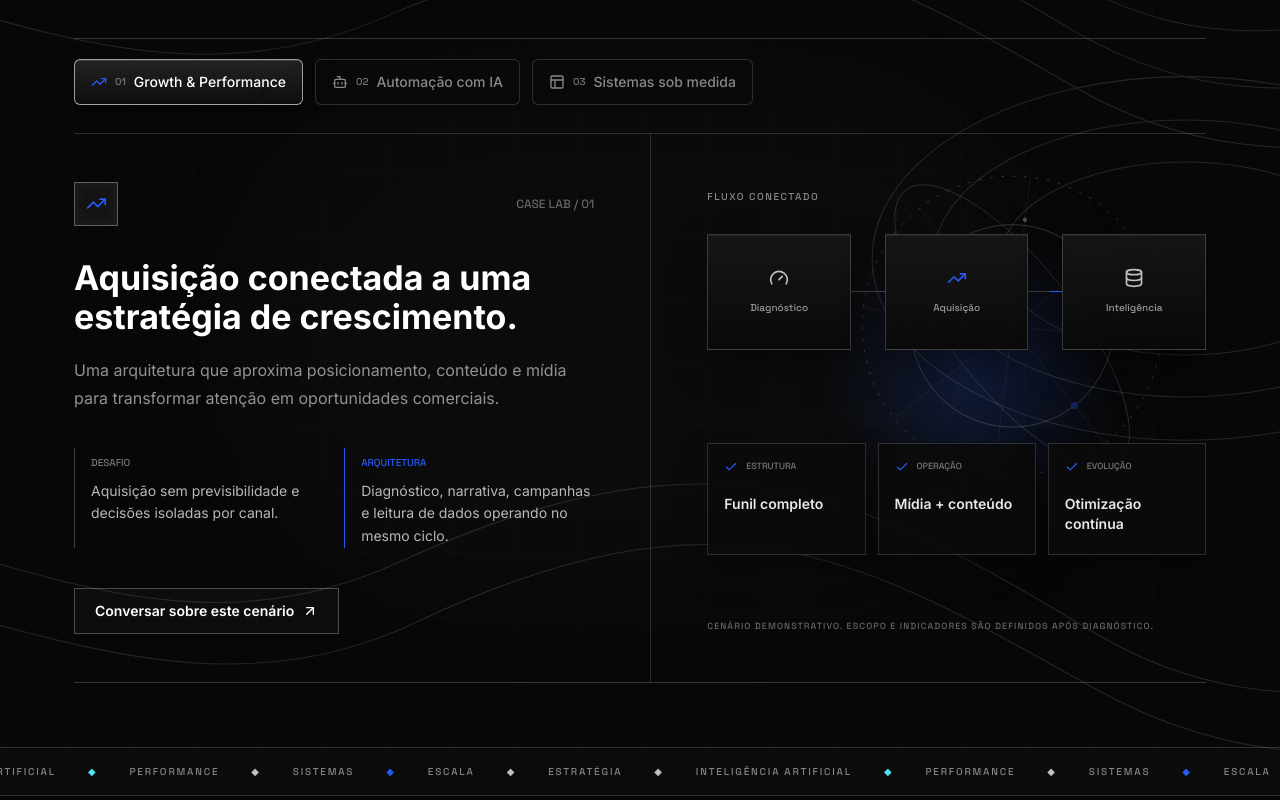
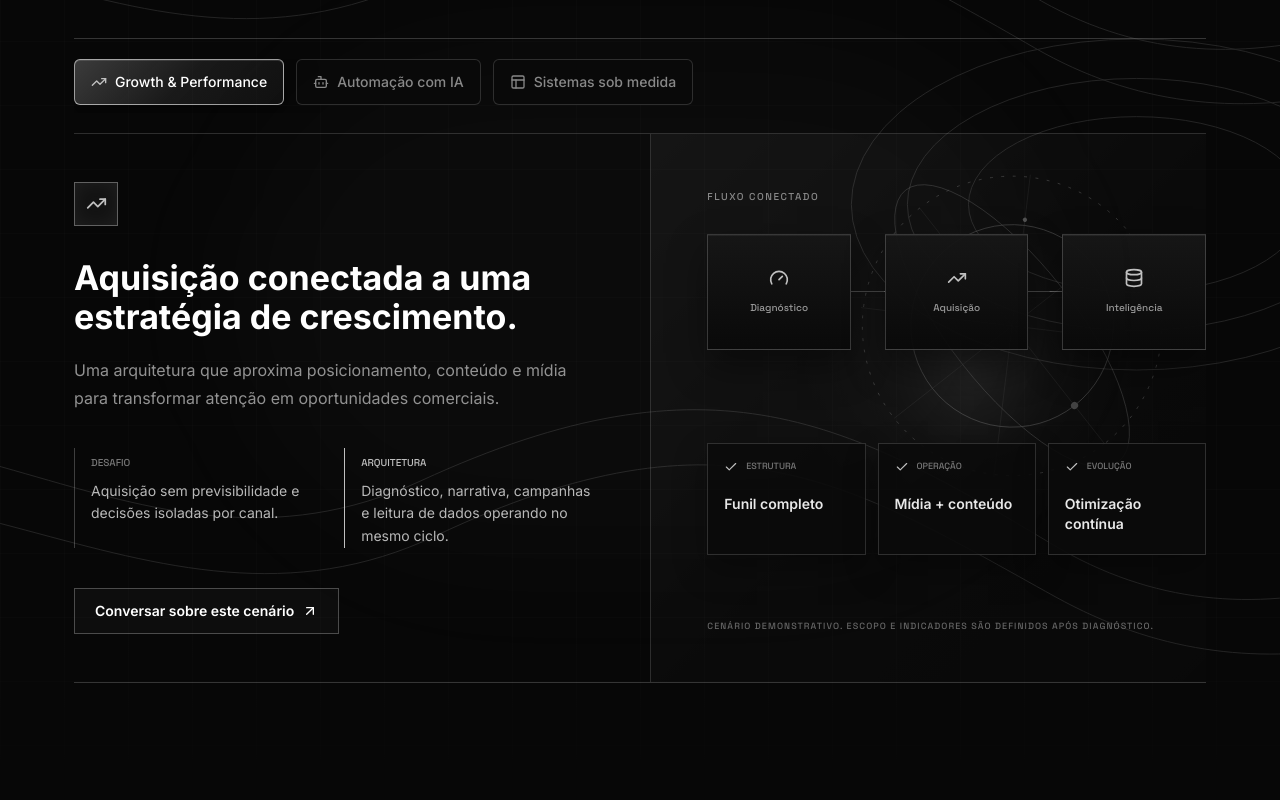
Before and after one commit to j-victor29/SITE-CRK-NEXUS, a React (Vite) app in the folder app/: page / in a window 1280 px wide. Shown: the part 5200-6000 px from the top of the page. Built offline with nearby package versions, Linux system fonts and the light colour scheme; no server answers.

Commit message:
fix: update ignoreDeprecations version in tsconfig

```diff
--- a/app/src/sections/CasesSection.tsx
+++ b/app/src/sections/CasesSection.tsx
@@ -15,13 +15,13 @@ import { whatsappUrl } from '../lib/whatsapp';
 
 interface CaseStudy {
   id: string;
-  index: string;
   tab: string;
   title: string;
   description: string;
   challenge: string;
   solution: string;
   accent: string;
+  gradient: string;
   icon: LucideIcon;
   signals: Array<{ label: string; value: string }>;
   flow: Array<{ label: string; icon: LucideIcon }>;
@@ -29,32 +29,38 @@ interface CaseStudy {
 
 const cases: CaseStudy[] = [
   {
-    id: 'growth', index: '01', tab: 'Growth & Performance',
+    id: 'growth', tab: 'Growth & Performance',
     title: 'Aquisição conectada a uma estratégia de crescimento.',
     description: 'Uma arquitetura que aproxima posicionamento, conteúdo e mídia para transformar atenção em oportunidades comerciais.',
     challenge: 'Aquisição sem previsibilidade e decisões isoladas por canal.',
     solution: 'Diagnóstico, narrativa, campanhas e leitura de dados operando no mesmo ciclo.',
-    accent: '#275AF4', icon: TrendingUp,
+    accent: '#C0C0C0',
+    gradient: 'linear-gradient(135deg, rgba(246,246,246,0.22) 0%, rgba(192,192,192,0.10) 52%, rgba(26,26,26,0.48) 100%)',
+    icon: TrendingUp,
     signals: [{ label: 'Estrutura', value: 'Funil completo' }, { label: 'Operação', value: 'Mídia + conteúdo' }, { label: 'Evolução', value: 'Otimização contínua' }],
     flow: [{ label: 'Diagnóstico', icon: Gauge }, { label: 'Aquisição', icon: TrendingUp }, { label: 'Inteligência', icon: Database }],
   },
   {
-    id: 'automation', index: '02', tab: 'Automação com IA',
+    id: 'automation', tab: 'Automação com IA',
     title: 'Atendimento inteligente que organiza e acelera a operação.',
     description: 'Agentes de IA assumem tarefas repetitivas, qualificam demandas e entregam contexto para o time agir melhor.',
     challenge: 'Atendimento manual, informações dispersas e resposta dependente do time.',
     solution: 'Agente conectado aos canais, regras do negócio e histórico de relacionamento.',
-    accent: '#4CE3F7', icon: Bot,
+    accent: '#C0C0C0',
+    gradient: 'linear-gradient(135deg, rgba(232,232,232,0.20) 0%, rgba(192,192,192,0.08) 44%, rgba(17,17,17,0.54) 100%)',
+    icon: Bot,
     signals: [{ label: 'Disponibilidade', value: 'Operação 24/7' }, { label: 'Fluxo', value: 'Triagem automática' }, { label: 'Contexto', value: 'Integração com CRM' }],
     flow: [{ label: 'Entrada', icon: PanelsTopLeft }, { label: 'Agente de IA', icon: Bot }, { label: 'Dados', icon: Database }],
   },
   {
-    id: 'systems', index: '03', tab: 'Sistemas sob medida',
+    id: 'systems', tab: 'Sistemas sob medida',
     title: 'Tecnologia construída ao redor do modelo de negócio.',
     description: 'Plataformas próprias conectam processos, dados e equipes sem obrigar a empresa a operar dentro de ferramentas genéricas.',
     challenge: 'Planilhas, retrabalho e baixa visibilidade sobre a operação.',
     solution: 'Sistema modular com fluxos integrados, dados centralizados e visão gerencial.',
-    accent: '#789AFF', icon: PanelsTopLeft,
+    accent: '#C0C0C0',
+    gradient: 'linear-gradient(135deg, rgba(192,192,192,0.20) 0%, rgba(96,96,96,0.12) 50%, rgba(26,26,26,0.52) 100%)',
+    icon: PanelsTopLeft,
     signals: [{ label: 'Informação', value: 'Dados centralizados' }, { label: 'Processos', value: 'Fluxos integrados' }, { label: 'Gestão', value: 'Visão em tempo real' }],
     flow: [{ label: 'Operação', icon: Gauge }, { label: 'Plataforma', icon: PanelsTopLeft }, { label: 'Decisão', icon: TrendingUp }],
   },
@@ -111,8 +117,8 @@ const CasesSection: React.FC = () => {
               const Icon = item.icon;
               const isActive = item.id === activeCase.id;
               return (
-                <button key={item.id} id={`case-tab-${item.id}`} type="button" role="tab" aria-selected={isActive} aria-controls={`case-panel-${item.id}`} tabIndex={isActive ? 0 : -1} onClick={() => setActiveId(item.id)} onKeyDown={(event) => selectAdjacentTab(event, index)} className={`group flex min-w-max items-center gap-2 rounded-sm border px-4 py-3 font-display text-sm font-medium outline-none transition-[transform,border-color,background-color,box-shadow,color] duration-300 motion-reduce:transition-none hover:-translate-y-0.5 focus-visible:-translate-y-0.5 focus-visible:ring-2 focus-visible:ring-[#E8E8E8]/70 ${isActive ? 'border-[#E8E8E8]/65 bg-gradient-to-b from-[#E8E8E8]/[0.12] to-[#C0C0C0]/[0.04] text-white shadow-[0_12px_35px_rgba(0,0,0,.42),inset_0_1px_rgba(255,255,255,.12)]' : 'border-[#C0C0C0]/20 bg-[#0A0A0A]/85 text-[#888] hover:border-[#C0C0C0]/50 hover:text-white'}`}>
-                  <Icon size={16} style={{ color: isActive ? item.accent : 'currentColor' }} /><span className="font-mono text-[10px] text-[#777]">{item.index}</span>{item.tab}
+                <button key={item.id} id={`case-tab-${item.id}`} type="button" role="tab" aria-selected={isActive} aria-controls={`case-panel-${item.id}`} tabIndex={isActive ? 0 : -1} onClick={() => setActiveId(item.id)} onKeyDown={(event) => selectAdjacentTab(event, index)} style={isActive ? { backgroundImage: item.gradient } : undefined} className={`group flex min-w-max items-center gap-2 rounded-sm border px-4 py-3 font-display text-sm font-medium outline-none transition-[transform,border-color,background-color,box-shadow,color] duration-300 motion-reduce:transition-none hover:-translate-y-0.5 focus-visible:-translate-y-0.5 focus-visible:ring-2 focus-visible:ring-[#E8E8E8]/70 ${isActive ? 'border-[#E8E8E8]/65 text-white shadow-[0_12px_35px_rgba(0,0,0,.42),inset_0_1px_rgba(255,255,255,.12)]' : 'border-[#C0C0C0]/20 bg-[#0A0A0A]/85 text-[#888] hover:border-[#C0C0C0]/50 hover:text-white'}`}>
+                  <Icon size={16} style={{ color: isActive ? item.accent : 'currentColor' }} />{item.tab}
                 </button>
               );
             })}
@@ -122,7 +128,7 @@ const CasesSection: React.FC = () => {
         <AnimatePresence mode="wait">
           <motion.div key={activeCase.id} id={`case-panel-${activeCase.id}`} role="tabpanel" aria-labelledby={`case-tab-${activeCase.id}`} initial={{ opacity: 0, y: reduceMotion ? 0 : 18 }} animate={{ opacity: 1, y: 0 }} exit={{ opacity: 0, y: reduceMotion ? 0 : -12 }} transition={{ duration: reduceMotion ? 0 : 0.42, ease: 'easeOut' }} className="grid border-b border-[#C0C0C0]/25 lg:grid-cols-[1.02fr_0.98fr]">
             <div className="py-12 lg:border-r lg:border-[#C0C0C0]/20 lg:pr-14">
-              <div className="flex items-center justify-between"><div className="flex h-11 w-11 items-center justify-center border border-[#C0C0C0]/45 bg-[#C0C0C0]/[0.06] shadow-[inset_0_0_18px_rgba(232,232,232,.06)]" style={{ color: activeCase.accent }}><ActiveIcon size={21} /></div><span className="font-mono text-xs text-[#666]">CASE LAB / {activeCase.index}</span></div>
+              <div className="flex items-center"><div className="flex h-11 w-11 items-center justify-center border border-[#C0C0C0]/45 bg-[#C0C0C0]/[0.06] shadow-[inset_0_0_18px_rgba(232,232,232,.06)]" style={{ color: activeCase.accent }}><ActiveIcon size={21} /></div></div>
               <h3 className="mt-8 max-w-[620px] font-display text-[28px] font-bold leading-[1.15] text-white sm:text-[34px]">{activeCase.title}</h3>
               <p className="mt-5 max-w-[610px] font-display text-base leading-[1.75] text-[#929292]">{activeCase.description}</p>
               <div className="mt-9 grid gap-5 sm:grid-cols-2">
@@ -133,14 +139,14 @@ const CasesSection: React.FC = () => {
             </div>
 
             <div className="relative min-h-[540px] overflow-hidden py-12 lg:pl-14">
-              <div className="pointer-events-none absolute inset-0 opacity-20" style={{ background: `radial-gradient(circle at 58% 44%, ${activeCase.accent} 0%, transparent 34%)` }} />
+              <div className="pointer-events-none absolute inset-0 opacity-20" style={{ backgroundImage: `radial-gradient(circle at 58% 44%, rgba(246,246,246,0.42) 0%, rgba(192,192,192,0.14) 18%, transparent 38%), ${activeCase.gradient}` }} />
               <motion.svg className="pointer-events-none absolute right-[-20%] top-[-4%] h-[78%] w-[110%] opacity-30" viewBox="0 0 600 600" fill="none" aria-hidden="true" animate={reduceMotion ? undefined : { rotate: 360 }} transition={{ duration: 48, repeat: Infinity, ease: 'linear' }}>
                 <circle cx="300" cy="300" r="210" stroke="#C0C0C0" strokeWidth="1" strokeDasharray="4 12"/><circle cx="300" cy="300" r="142" stroke="#E8E8E8" strokeWidth=".8"/><ellipse cx="300" cy="300" rx="242" ry="88" stroke="#C0C0C0" strokeWidth=".8"/><path d="M90 300h420M300 90v420M149 149l302 302M451 149L149 451" stroke="#C0C0C0" strokeWidth=".5" opacity=".65"/><circle cx="442" cy="300" r="5" fill={activeCase.accent}/><circle cx="194" cy="194" r="3" fill="#E8E8E8"/>
               </motion.svg>
               <div className="relative flex h-full flex-col justify-between">
                 <div><span className="font-mono text-[10px] uppercase tracking-[0.15em] text-[#888]">Fluxo conectado</span>
                   <div className="mt-7 grid grid-cols-[1fr_26px_1fr_26px_1fr] items-center sm:grid-cols-[1fr_34px_1fr_34px_1fr]">
-                    {activeCase.flow.map((node, index) => { const NodeIcon = node.icon; return <React.Fragment key={node.label}><motion.div initial={{ opacity: 0, scale: reduceMotion ? 1 : .94 }} animate={{ opacity: 1, scale: 1 }} transition={{ delay: reduceMotion ? 0 : index * .1 }} className="flex min-h-[116px] flex-col items-center justify-center border border-[#C0C0C0]/25 bg-gradient-to-b from-[#161616]/95 to-[#090909]/95 px-2 text-center shadow-[0_16px_36px_rgba(0,0,0,.38),inset_0_1px_rgba(255,255,255,.06)] transition-transform duration-300 motion-reduce:transition-none hover:-translate-y-1"><NodeIcon size={20} style={{ color: index === 1 ? activeCase.accent : '#C0C0C0' }} /><span className="mt-3 font-mono text-[9px] text-[#999] sm:text-[10px]">{node.label}</span></motion.div>{index < activeCase.flow.length - 1 && <div className="relative h-px overflow-hidden bg-[#C0C0C0]/25"><motion.span className="absolute inset-y-0 left-0 w-1/2" style={{ backgroundColor: activeCase.accent }} animate={reduceMotion ? { x: '50%' } : { x: ['-100%', '250%'] }} transition={reduceMotion ? { duration: 0 } : { duration: 1.8, repeat: Infinity, ease: 'linear', delay: index * .35 }} /></div>}</React.Fragment>; })}
+                    {activeCase.flow.map((node, index) => { const NodeIcon = node.icon; return <React.Fragment key={node.label}><motion.div initial={{ opacity: 0, scale: reduceMotion ? 1 : .94 }} animate={{ opacity: 1, scale: 1 }} transition={{ delay: reduceMotion ? 0 : index * .1 }} className="flex min-h-[116px] flex-col items-center justify-center border border-[#C0C0C0]/25 bg-gradient-to-b from-[#161616]/95 to-[#090909]/95 px-2 text-center shadow-[0_16px_36px_rgba(0,0,0,.38),inset_0_1px_rgba(255,255,255,.06)] transition-transform duration-300 motion-reduce:transition-none hover:-translate-y-1"><NodeIcon size={20} style={{ color: index === 1 ? activeCase.accent : '#C0C0C0' }} /><span className="mt-3 font-mono text-[9px] text-[#999] sm:text-[10px]">{node.label}</span></motion.div>{index < activeCase.flow.length - 1 && <div className="relative h-px overflow-hidden bg-[#C0C0C0]/25"><motion.span className="absolute inset-y-0 left-0 w-1/2" style={{ backgroundImage: activeCase.gradient }} animate={reduceMotion ? { x: '50%' } : { x: ['-100%', '250%'] }} transition={reduceMotion ? { duration: 0 } : { duration: 1.8, repeat: Infinity, ease: 'linear', delay: index * .35 }} /></div>}</React.Fragment>; })}
                   </div>
                 </div>
                 <div className="mt-12 grid gap-3 sm:grid-cols-3">{activeCase.signals.map((signal) => <div key={signal.label} className="min-h-[112px] border border-[#C0C0C0]/20 bg-[#0A0A0A]/90 p-4 shadow-[0_14px_32px_rgba(0,0,0,.3)] transition-[transform,border-color] duration-300 motion-reduce:transition-none hover:-translate-y-1 hover:border-[#C0C0C0]/45"><div className="flex items-center gap-2"><Check size={14} style={{ color: activeCase.accent }} /><span className="font-mono text-[9px] uppercase text-[#777]">{signal.label}</span></div><p className="mt-5 font-display text-sm font-semibold text-[#E8E8E8]">{signal.value}</p></div>)}</div>
@@ -151,11 +157,6 @@ const CasesSection: React.FC = () => {
         </AnimatePresence>
       </div>
 
-      <div className="relative z-10 mt-16 overflow-hidden border-y border-[#C0C0C0]/20 bg-[#C0C0C0]/[0.02] py-4">
-        <motion.div className="flex min-w-max items-center gap-8 font-mono text-[10px] uppercase tracking-[0.18em] text-[#858585]" animate={reduceMotion ? undefined : { x: ['0%', '-25%'] }} transition={{ duration: 22, repeat: Infinity, ease: 'linear' }}>
-          {[0, 1, 2, 3].map((group) => <React.Fragment key={group}><span>Estratégia</span><span className="text-[#C0C0C0]">◆</span><span>Inteligência artificial</span><span className="text-[#4CE3F7]">◆</span><span>Performance</span><span className="text-[#C0C0C0]">◆</span><span>Sistemas</span><span className="text-[#275AF4]">◆</span><span>Escala</span><span className="text-[#C0C0C0]">◆</span></React.Fragment>)}
-        </motion.div>
-      </div>
     </section>
   );
 };
--- a/app/tsconfig.app.json
+++ b/app/tsconfig.app.json
@@ -7,7 +7,7 @@
     "module": "ESNext",
     "types": ["vite/client"],
     "skipLibCheck": true,
-    "ignoreDeprecations": "5.0",
+    "ignoreDeprecations": "6.0",
 
     "baseUrl": ".",
     "paths": {
```
